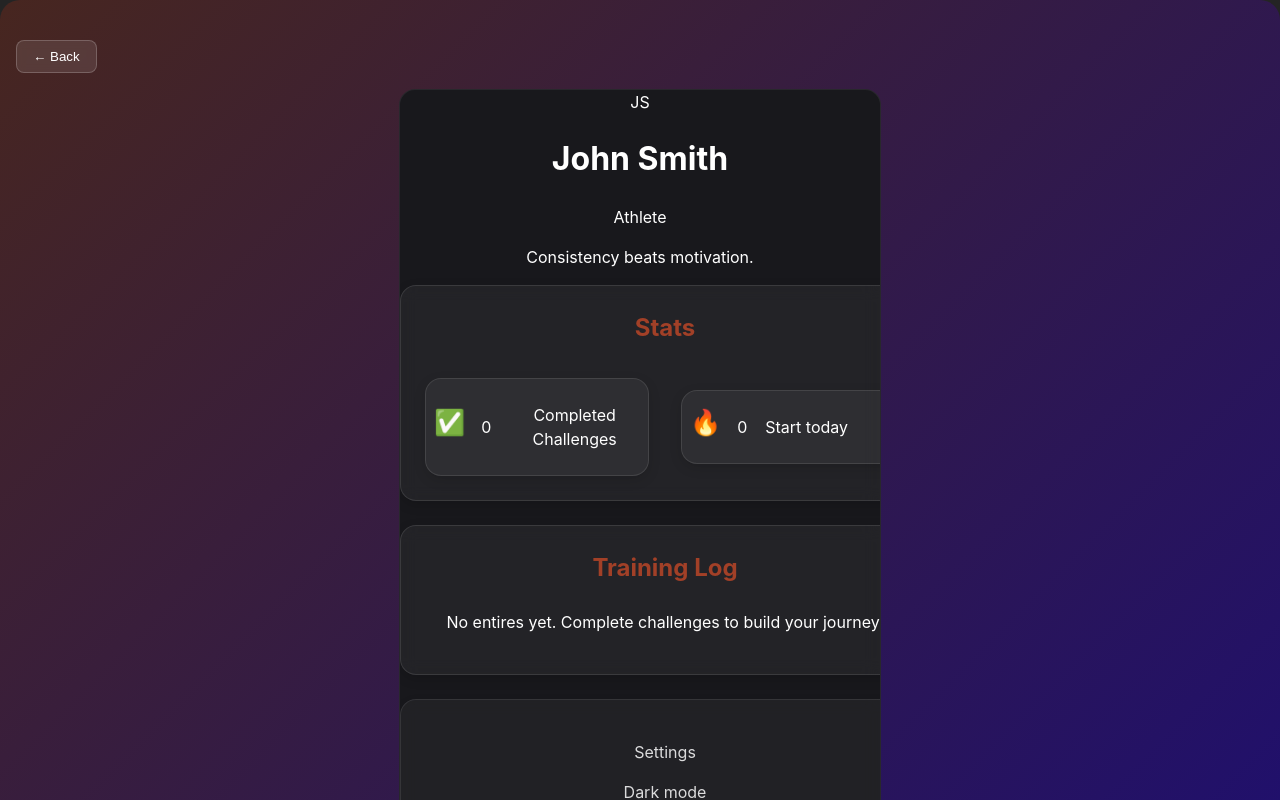
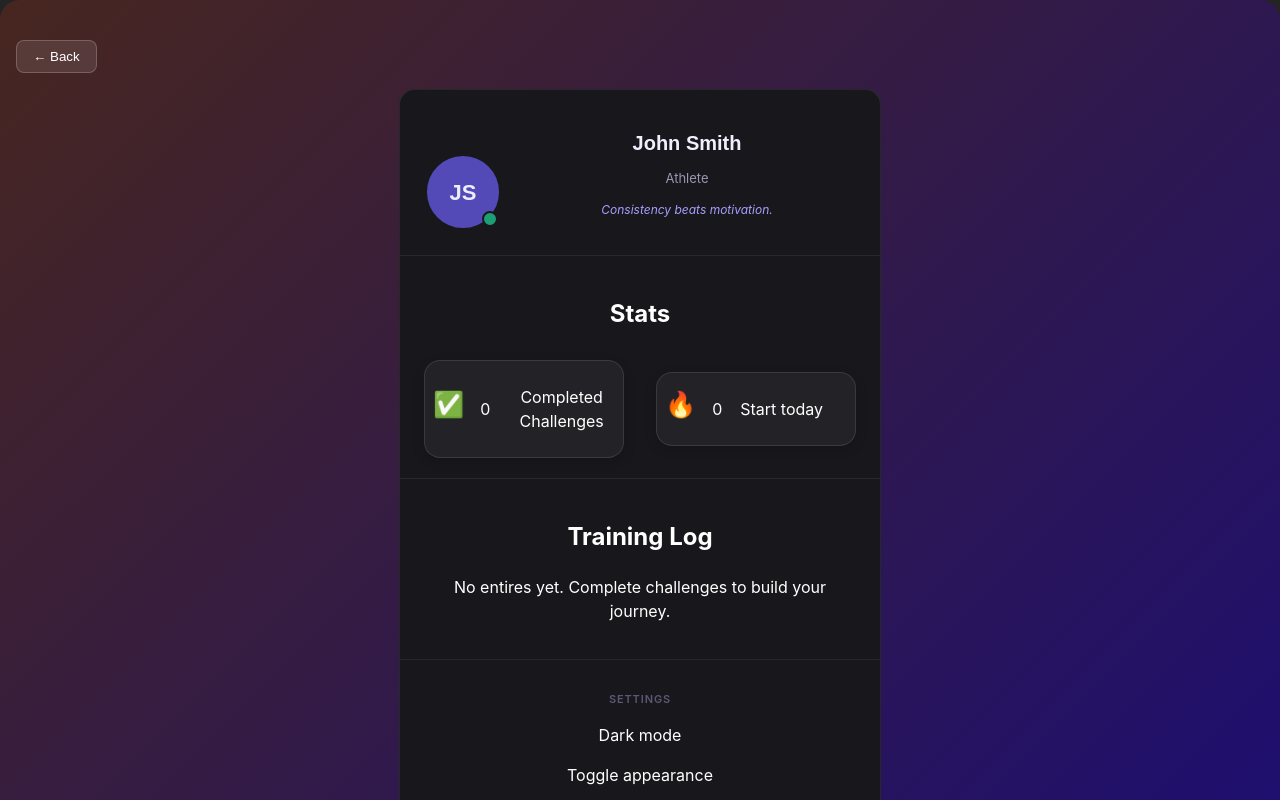
Before and after one commit to robertoandino/challenge-me, a React (Vite) app: page /profile in a window 1280 px wide. Shown: the top 800 px of the page. Built offline with nearby package versions, Linux system fonts and the light colour scheme.

Commit message:
Update css for section labels

```diff
--- a/src/components/Profile/Profile.css
+++ b/src/components/Profile/Profile.css
@@ -56,94 +56,95 @@
     transition: transform 0.25s ease, box-shadow 0.25s ease;
 }
 
-.profile-header:hover {
-    transform: translateY(-5px);
-    box-shadow: 0 8px 20px rgba(0,0,0,0.35);
-    border-top: 1px solid rgba(241, 231, 231, 0.815);
+/* Hero */
+.hero {
+    display: flex;
+    align-items: flex-end;
+    gap: 16px;
+    padding: 28px 24px 24px;
+    border-bottom: 0.5px solid var(--border);
 }
 
-.avatar {
-    width: 110px;
-    height: 110px;
-    border-radius: 50%;
-    border: 4px solid rgba(255, 255, 255, 0.8);
-    margin-top: -55px;
-    background: #000;
-    transition: transform 0.3s ease, box-shadow 0.3s ease;
+.avatar-wrap {
+    position: relative;
+    flex-shrink: 0;
 }
 
-.avatar:hover {
-    transform: scale(1.08) rotate(360deg);
-    box-shadow: 0 10px 25px rgba(0,0,0,0.3);
+.avatar-initials {
+    width: 72px;
+    height: 72px;
+    border-radius: 50%;
+    background: var(--accent-dark);
+    display: flex;
+    align-items: center;
+    justify-content: center;
+    font-family: var(--font-display);
+    font-size: 22px;
+    font-weight: 700;
+    color: var(--accent-light);
+    border: 3px solid var(--bg-card);
+    transition: border-color 0.3s ease;
 }
 
-.profile-tagline {
-    font-style: italic;
-    opacity: 0.8;
-    font-size: 1.2rem;
-    margin-bottom: 1rem;
+/* Green active dot */
+.status-dot {
+    position: absolute;
+    bottom: 4px;
+    right: 4px;
+    width: 12px;
+    height: 12px;
+    background: var(--green);
+    border-radius: 50%;
+    border: 2px solid var(--bg-card);
 }
 
-/* Sections */
-.profile-section {
-    background: rgba(255, 255, 255, 0.05);
-    border: 1px solid rgba(255, 255, 255, 0.1);
-    border-radius: 1rem;
-    padding: 1.5rem;
-    margin-bottom: 1.5rem;
-    backdrop-filter: blur(8px);
-    box-shadow: 0 4px 12px rgba(0, 0, 0, 0.15);
-    max-width: 550px;
-    width: 100%;
-    transition: transform 0.25s ease, box-shadow 0.25s ease;
+.hero-info {
+    flex: 1;
 }
 
-.profile-section:hover {
-    transform: translateY(-5px);
-    box-shadow: 0 8px 20px rgba(0,0,0,0.35);
-    border-top: 1px solid rgba(228, 37, 30, 0.815);
+.hero-name {
+    font-family: var(--font-display);
+    font-size: 20px;
+    font-weight: 700;
+    color: var(--text-primary);
+    line-height: 1.2;
 }
 
-.profile-section h2 {
-    color: rgba(189, 70, 40, 0.822);
-    margin-bottom: 1.5rem;
-    margin-top: 0;
-    font-size: 1.5rem;
+.hero-bio {
+    font-size: 13px;
+    color: var(--text-secondary);
+    margin-top: 3px;
 }
 
-.profile-section label {
-    display: block;
-    margin-bottom: 1rem;
-    font-weight: bold;
+.hero-tagline {
+    font-size: 12px;
+    color: var(--text-accent);
+    font-style: italic;
+    margin-top: 6px;
 }
 
-.profile-input, .profile-textare, .profile-select {
-    width: 100%;
-    padding: 0.75rem;
-    border: 1px solid rgba(255, 255, 255, 0.2);
-    border-radius: 0.5rem;
-    background: rgba(255, 255, 255, 0.05);
-    color: white;
-    margin-top: 0.5rem;
-    transition: border-color 0.3s;
+
+/* Shared section wrapper */
+.profile-section {
+    padding: 20px 24px;
+    border-bottom: 0.5px solid var(--border);
 }
 
-.profile-input:focus, .profile-textare:focus, .profile-select:focus {
-    border: 1px solid rgba(255, 255, 255, 0.2);
+.profile-section:last-child {
+    border-bottom: none;
 }
 
-.profile-textarea {
-    resize: vertical;
-    width: 100%;
-    min-height: 60px;
-}
-
-.profile-section.settings {
-    opacity: 0.85;
+/* Uppercase micro-label above each section */
+.sec-label {
+    font-size: 11px;
+    font-weight: 600;
+    letter-spacing: 0.08em;
+    text-transform: uppercase;
+    color: var(--text-tertiary);
+    margin-bottom: 14px;
 }
 
 /*Stats section*/
-
 .profile-stats {
     display: grid;
     grid-template-columns: repeat(2, 1fr);
```
